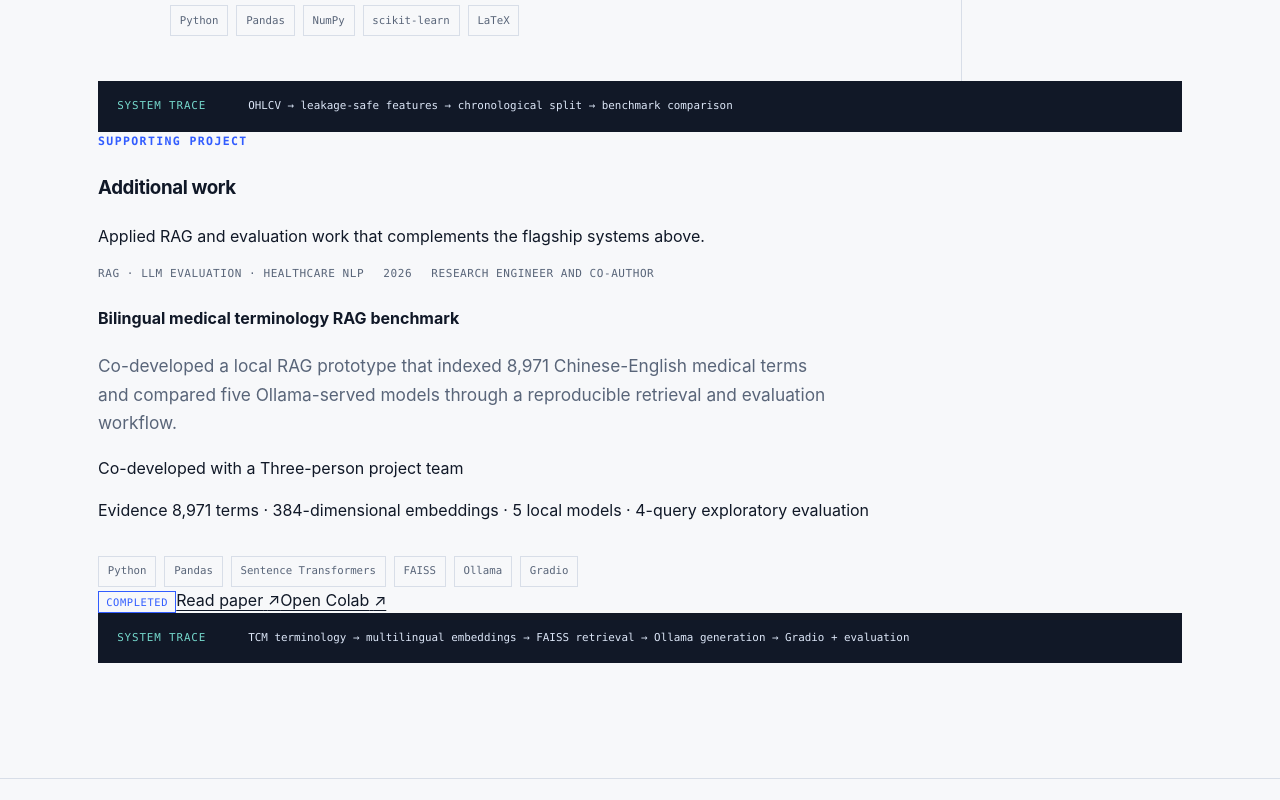
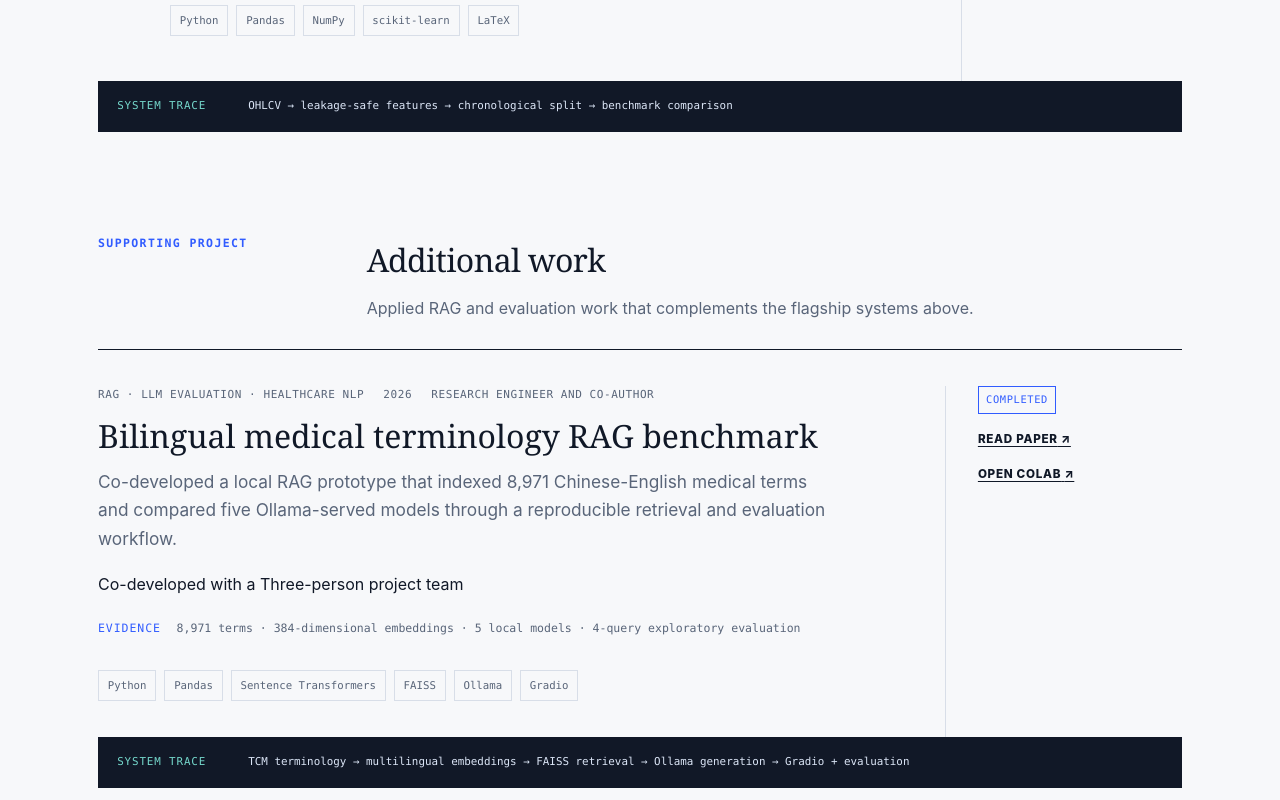
Before and after one commit to syedmahdi30/syedmahdi30.github.io, a React (Create React App) app: page / in a window 1280 px wide. Shown: the part 3000-3800 px from the top of the page. Built offline with nearby package versions, Linux system fonts and the light colour scheme.

Commit message:
Style the additional work project entry

```diff
--- a/src/App.css
+++ b/src/App.css
@@ -415,6 +415,83 @@ h3 {
   text-transform: uppercase;
 }
 
+.additional-work {
+  margin-top: clamp(4rem, 8vw, 6.5rem);
+}
+
+.additional-work-heading {
+  align-items: start;
+  display: grid;
+  gap: 2rem;
+  grid-template-columns: minmax(145px, 0.45fr) minmax(0, 1.55fr);
+  margin-bottom: 1.75rem;
+}
+
+.additional-work-heading h3 {
+  font-family: var(--serif);
+  font-size: clamp(1.7rem, 2.5vw, 2.25rem);
+  font-weight: 400;
+  margin: 0 0 0.5rem;
+}
+
+.additional-work-heading p:last-child {
+  color: var(--slate);
+  margin: 0;
+}
+
+.additional-project-list {
+  border-top: 1px solid var(--ink);
+}
+
+.additional-project {
+  border-bottom: 1px solid var(--ink);
+  display: grid;
+  grid-template-columns: minmax(0, 1fr) minmax(150px, 0.28fr);
+  padding-top: 2.25rem;
+}
+
+.additional-project-main {
+  padding: 0 clamp(1.5rem, 5vw, 5rem) 2.25rem 0;
+}
+
+.additional-project-main h4 {
+  font-family: var(--serif);
+  font-size: clamp(1.5rem, 2.5vw, 2rem);
+  font-weight: 400;
+  line-height: 1.15;
+  margin: 0 0 0.8rem;
+}
+
+.additional-project-evidence {
+  color: var(--slate);
+  font-family: var(--mono);
+  font-size: 0.72rem;
+  margin: 1.4rem 0 0;
+}
+
+.additional-project-evidence span {
+  color: var(--cobalt);
+  letter-spacing: 0.08em;
+  margin-right: 0.55rem;
+  text-transform: uppercase;
+}
+
+.additional-project-actions {
+  align-items: flex-start;
+  border-left: 1px solid var(--border);
+  display: flex;
+  flex-direction: column;
+  gap: 1rem;
+  padding-left: clamp(1rem, 2.5vw, 2rem);
+}
+
+.additional-project-actions a {
+  font-size: 0.73rem;
+  font-weight: 800;
+  letter-spacing: 0.06em;
+  text-transform: uppercase;
+}
+
 .status {
   border: 1px solid currentColor;
   font-family: var(--mono);
@@ -747,6 +824,7 @@ h3 {
 
   .hero-grid,
   .section-heading,
+  .additional-work-heading,
   .about-grid,
   .contact-grid {
     grid-template-columns: 1fr;
@@ -842,6 +920,26 @@ h3 {
     padding-left: 0;
   }
 
+  .additional-project {
+    grid-template-columns: 1fr;
+  }
+
+  .additional-project-main,
+  .additional-project-actions {
+    grid-column: 1;
+  }
+
+  .additional-project-main {
+    padding-right: 0;
+  }
+
+  .additional-project-actions {
+    border-left: 0;
+    flex-direction: row;
+    flex-wrap: wrap;
+    padding: 0 0 1.75rem;
+  }
+
   .system-trace {
     grid-template-columns: 1fr;
   }
```
